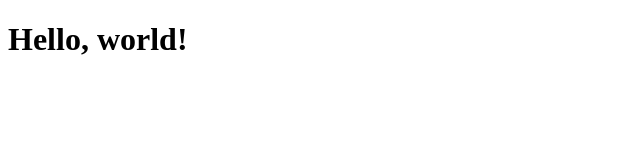
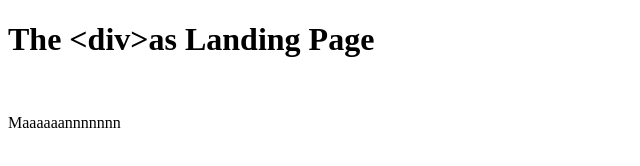
Before and after one commit to cmheeb/thedivas, a website: page public/index.html in a window 1280 px wide. Shown: the whole page, without its empty margins (0-640 px from the left). Drawn offline with Linux system fonts and the light colour scheme.

Commit message:
feat: running static html page
fix: host static css + js"

```diff
--- a/public/index.html
+++ b/public/index.html
@@ -3,9 +3,11 @@
   <head>
     <meta charset="utf-8">
     <meta name="viewport" content="width=device-width, initial-scale=1">
-    <title>Team $lt;div$gt;</title>
+    <title>Team &lt;div&gt;as</title>
   </head>
   <body>
-    <h1>Hello, world!</h1>
+    <h1>The &lt;div&gt;as Landing Page</h1>
+    <br>
+    <p>Maaaaaannnnnnn</p>
   </body>
 </html>
```
Also changed, not shown: server.js (+8 -4 lines).
